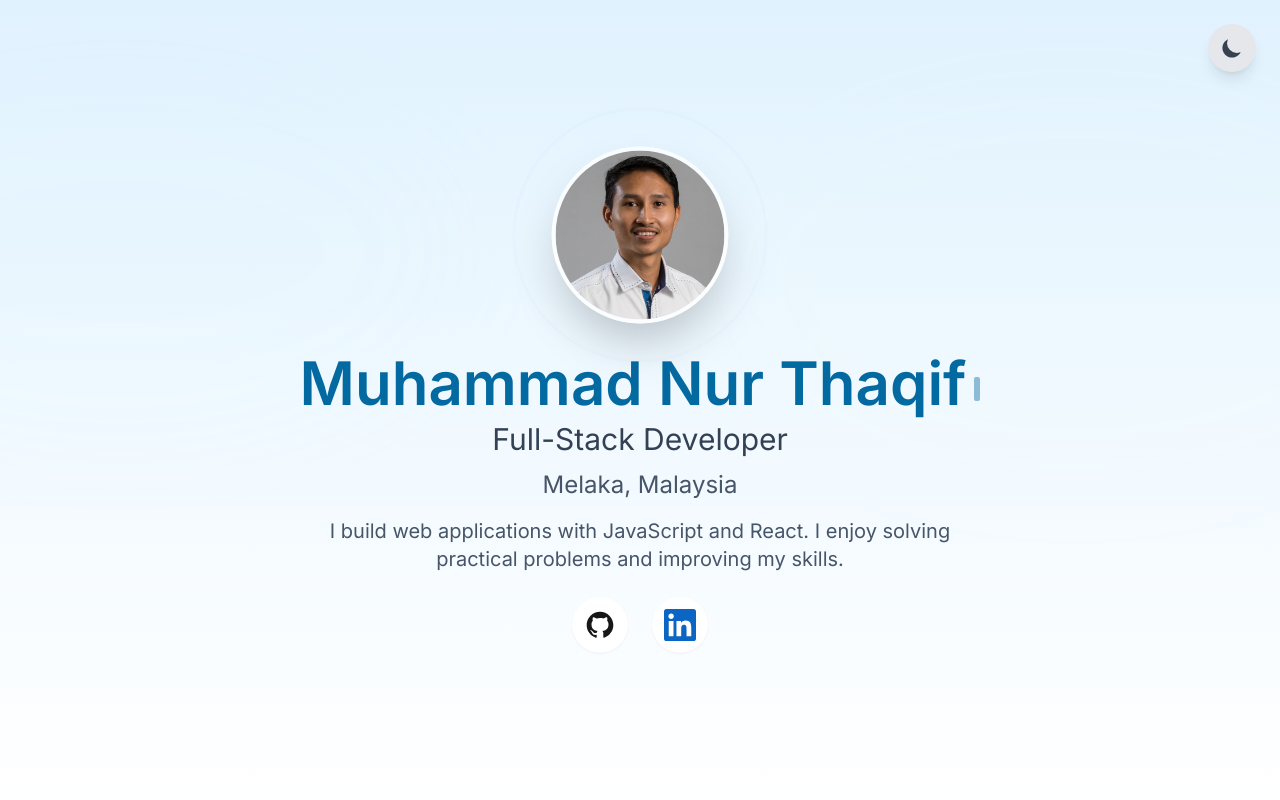
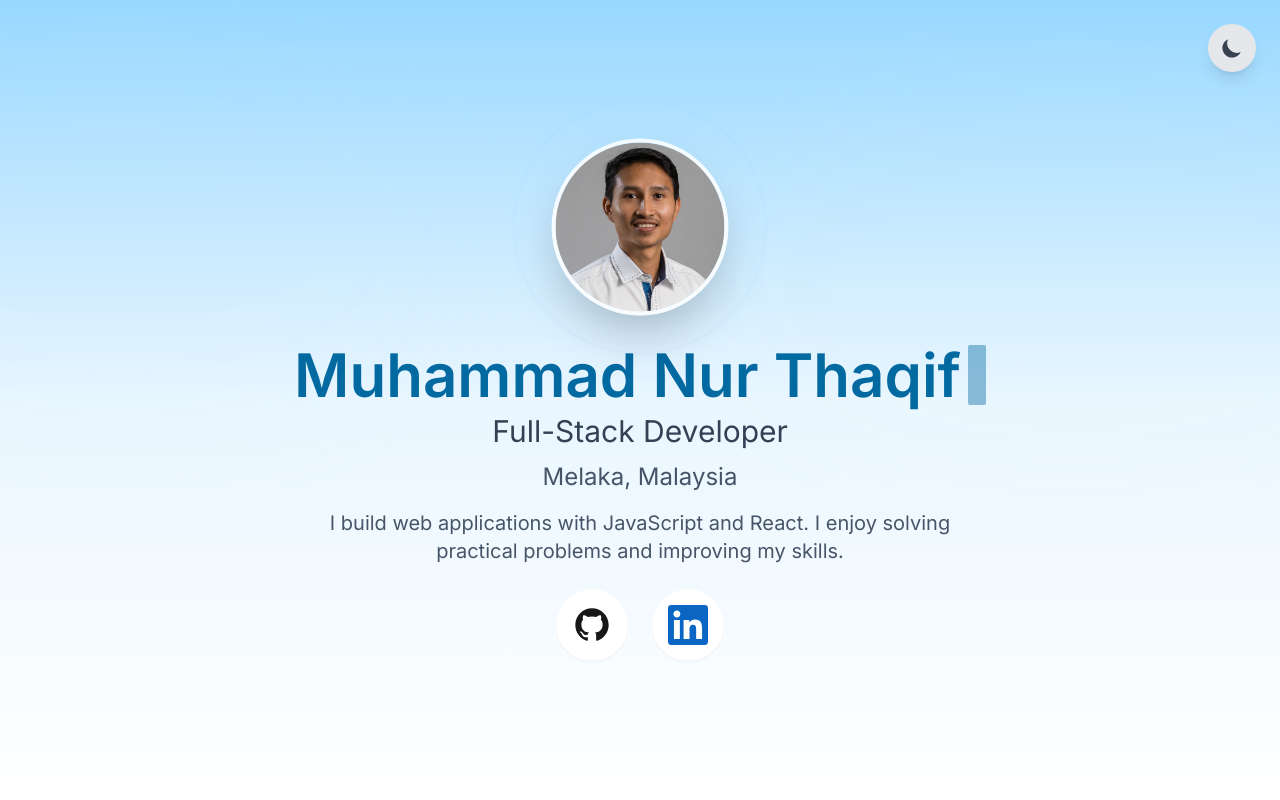
Before and after one commit to mnthaqif/mnthaqif.github.io, a React (Vite) app: page / in a window 1280 px wide. Shown: the top 800 px of the page. Built offline with nearby package versions, Linux system fonts and the light colour scheme.

Commit message:
Refactor Hero and Typing components for clarity and style
Updated the Typing component to adjust the caret size and modified comments for clarity. Enhanced the Hero component's styling and structure, including gradient backgrounds and social icons.

```diff
--- a/src/components/sections/Hero.jsx
+++ b/src/components/sections/Hero.jsx
@@ -3,7 +3,7 @@ import { motion } from 'framer-motion';
 import { resumeData } from '../../data/resumeData';
 import avatar from '../../assets/thaqif.jpg';
 
-/** Typing with blinking caret (motion-based) */
+/** Typing with blinking caret sized to the name */
 function Typing({ text, speed = 80, className = '' }) {
   const [display, setDisplay] = useState('');
   useEffect(() => {
@@ -18,14 +18,21 @@ function Typing({ text, speed = 80, className = '' }) {
   }, [text, speed]);
 
   return (
-    <span className={className}>
-      {display}
+    <span className={className} style={{ display: 'inline-flex', alignItems: 'center', gap: '0.45rem' }}>
+      <span>{display}</span>
       <motion.span
         aria-hidden="true"
-        className="inline-block ml-2 w-1.5 h-6 align-middle rounded-sm"
+        // caret sized to the font by using em-based sizing so it matches the name
+        style={{
+          display: 'inline-block',
+          width: '0.45ch',
+          height: '1em',
+          borderRadius: '2px',
+          backgroundColor: 'currentColor',
+          verticalAlign: 'middle',
+        }}
         animate={{ opacity: [1, 0, 1] }}
         transition={{ duration: 0.9, repeat: Infinity, ease: 'linear' }}
-        style={{ backgroundColor: 'currentColor' }}
       />
     </span>
   );
@@ -38,7 +45,7 @@ const containerVariants = {
 
 const itemVariant = {
   hidden: { opacity: 0, y: 8 },
-  visible: { opacity: 1, y: 0, transition: { duration: 0.45, ease: 'easeOut' } },
+  visible: (delay = 0) => ({ opacity: 1, y: 0, transition: { duration: 0.5, ease: 'easeOut', delay } }),
 };
 
 const Hero = () => {
@@ -48,14 +55,23 @@ const Hero = () => {
     <section
       aria-label="Hero"
       className="min-h-screen flex items-center justify-center relative transition-colors duration-300"
-      style={{ height: '100vh' }}
+      style={{ height: '100vh' }} // full screen
     >
-      {/* Vertical light-blue gradient in light mode; darker slate gradient in dark mode */}
-      <div className="absolute inset-0 -z-20 transition-colors duration-300
-                      bg-gradient-to-b from-sky-100 via-sky-50 to-white
-                      dark:from-slate-900 dark:via-slate-800 dark:to-slate-800" />
+      {/* vertical light-blue gradient in light mode, darker gentle gradient in dark mode (tailwind dark: variants) */}
+      <div
+        className={
+          'absolute inset-0 -z-20 transition-colors duration-300 ' +
+          'bg-gradient-to-b from-sky-300 via-sky-150 to-white ' +
+          'dark:from-slate-800 dark:via-slate-900 dark:to-slate-850'
+        }
+        // fallback inline style so colors show even if Tailwind custom shades are missing
+        style={{
+          background:
+            'linear-gradient(180deg, rgba(152,216,255,1) 0%, rgba(233,246,255,1) 50%, rgba(255,255,255,1) 100%)',
+        }}
+      />
 
-      {/* subtle blurred background blobs (no centered oval) */}
+      {/* subtle blurred background blobs only, no centered oval */}
       <svg
         className="absolute inset-0 w-full h-full -z-10 pointer-events-none"
         viewBox="0 0 1200 700"
@@ -69,7 +85,6 @@ const Hero = () => {
           </filter>
         </defs>
 
-        {/* left blob - low contrast */}
         <motion.g
           filter="url(#blurSoft)"
           animate={{ x: [0, -16, 0], opacity: [0.18, 0.24, 0.18] }}
@@ -78,7 +93,6 @@ const Hero = () => {
           <ellipse cx="160" cy="220" rx="320" ry="180" fill="#c7eaff" opacity="0.18" />
         </motion.g>
 
-        {/* right blob - low contrast */}
         <motion.g
           filter="url(#blurSoft)"
           animate={{ y: [0, -12, 0], opacity: [0.14, 0.18, 0.14] }}
@@ -90,28 +104,30 @@ const Hero = () => {
 
       <div className="max-w-4xl mx-auto text-center w-full px-4">
         <motion.div variants={containerVariants} initial="hidden" animate="visible" className="mx-auto">
-          {/* Avatar + wave rings */}
+          {/* Avatar with animated wave rings */}
           <div className="relative inline-block mx-auto mb-6">
-            {/* expanding wave / ring 1 */}
+            {/* ring 1 */}
             <motion.span
               aria-hidden="true"
               className="absolute rounded-full"
               style={{
                 inset: 0,
                 borderRadius: '9999px',
-                border: '2px solid rgba(99,102,241,0.14)', // soft blue ring
+                boxSizing: 'border-box',
+                border: '2px solid rgba(59,130,246,0.16)',
               }}
               initial={{ scale: 1, opacity: 0.28 }}
               animate={{ scale: [1, 1.9], opacity: [0.28, 0] }}
               transition={{ duration: 2.8, repeat: Infinity, ease: 'easeOut' }}
             />
-            {/* expanding wave / ring 2 (delayed) */}
+            {/* ring 2 delayed */}
             <motion.span
               aria-hidden="true"
               className="absolute rounded-full"
               style={{
                 inset: 0,
                 borderRadius: '9999px',
+                boxSizing: 'border-box',
                 border: '2px solid rgba(59,130,246,0.10)',
               }}
               initial={{ scale: 1, opacity: 0.18 }}
@@ -119,47 +135,63 @@ const Hero = () => {
               transition={{ duration: 3.6, repeat: Infinity, ease: 'easeOut', delay: 0.6 }}
             />
 
+            {/* High-resolution rendering hints and sizing to reduce blur (replace image with a high-res source if available) */}
             <motion.img
               variants={itemVariant}
+              custom={0}
               src={avatar}
+              srcSet={`${avatar} 1x, ${avatar} 2x`}
+              sizes="(max-width: 768px) 9rem, 11rem"
               alt={personal.name}
-              className="relative z-10 w-36 h-36 md:w-44 md:h-44 rounded-full shadow-2xl border-4 border-white/80 dark:border-slate-700 object-cover"
+              className="relative z-10 w-36 h-36 md:w-44 md:h-44 rounded-full shadow-2xl border-4 border-white/85 dark:border-slate-700 object-cover"
+              style={{ imageRendering: 'auto' }}
+              fetchPriority="high"
+              loading="eager"
               initial={{ opacity: 0, scale: 0.96 }}
-              animate={{ opacity: 1, y: [0, -10, 0], scale: [0.98, 1.06, 0.98] }}
+              animate={{ opacity: 1, y: [0, -12, 0], scale: [0.98, 1.06, 0.98] }}
               transition={{ duration: 5.5, repeat: Infinity, ease: 'easeInOut' }}
               whileHover={{ scale: 1.12, y: -6 }}
             />
           </div>
 
-          {/* Name: blue in light mode, white in dark mode */}
-          <motion.h1 variants={itemVariant} className="text-4xl md:text-5xl lg:text-6xl font-semibold mb-2">
+          {/* Name: blue in light mode, white in dark mode; typing caret sized to match */}
+          <motion.h1 variants={itemVariant} custom={0.1} className="text-4xl md:text-5xl lg:text-6xl font-semibold mb-2">
             <Typing text={personal.name} speed={70} className="text-sky-700 dark:text-white" />
           </motion.h1>
 
-          {/* Larger title, location, about */}
-          <motion.p variants={itemVariant} className="text-2xl md:text-3xl text-slate-700 dark:text-slate-300 mb-3">
+          {/* Full-Stack Developer: fade-in animation */}
+          <motion.p
+            variants={itemVariant}
+            custom={0.2}
+            initial={{ opacity: 0, y: 8 }}
+            animate={{ opacity: 1, y: 0 }}
+            transition={{ duration: 0.7, delay: 0.45 }}
+            className="text-2xl md:text-3xl text-slate-700 dark:text-slate-300 mb-3"
+          >
             {personal.title}
           </motion.p>
 
-          <motion.p variants={itemVariant} className="text-xl md:text-2xl text-slate-600 dark:text-slate-400 mb-4">
+          {/* location - larger */}
+          <motion.p variants={itemVariant} custom={0.25} className="text-xl md:text-2xl text-slate-600 dark:text-slate-400 mb-4">
             {personal.location}
           </motion.p>
 
-          <motion.p variants={itemVariant} className="max-w-2xl mx-auto text-slate-600 dark:text-slate-400 mb-6 text-lg md:text-xl">
+          {/* about - larger */}
+          <motion.p variants={itemVariant} custom={0.3} className="max-w-2xl mx-auto text-slate-600 dark:text-slate-400 mb-6 text-lg md:text-xl">
             I build web applications with JavaScript and React. I enjoy solving practical problems and improving my skills.
           </motion.p>
 
-          {/* Social icons: larger, circular background that adapts to light/dark, icons keep brand colors */}
-          <motion.div variants={itemVariant} className="flex justify-center gap-6 flex-wrap">
+          {/* Social icons: circular backgrounds adapt to light/dark, bigger icons, removed email */}
+          <motion.div variants={itemVariant} custom={0.4} className="flex justify-center gap-6 flex-wrap">
             <motion.a
               href={personal.github}
               target="_blank"
               rel="noopener noreferrer"
-              className="p-3 rounded-full bg-white shadow-sm dark:bg-slate-800 flex items-center justify-center"
+              className="p-3.5 md:p-4 rounded-full bg-white shadow-sm dark:bg-slate-800 flex items-center justify-center"
               aria-label="GitHub"
               whileHover={{ scale: 1.06, y: -3 }}
             >
-              <svg className="w-8 h-8" viewBox="0 0 24 24" fill="#181717" aria-hidden="true">
+              <svg className="w-9 h-9 md:w-10 md:h-10" viewBox="0 0 24 24" fill="#181717" aria-hidden="true">
                 <path fillRule="evenodd" d="M12 2C6.477 2 2 6.477 2 12c0 4.42 2.865 8.17 6.839 9.49.5.092.682-.217.682-.482 0-.237-.008-.866-.013-1.7-2.782.603-3.369-1.34-3.369-1.34-.454-1.156-1.11-1.463-1.11-1.463-.908-.62.069-.608.069-.608 1.003.07 1.531 1.03 1.531 1.03.892 1.529 2.341 1.087 2.91.831.092-.646.35-1.086.636-1.336-2.22-.253-4.555-1.11-4.555-4.943 0-1.091.39-1.984 1.029-2.683-.103-.253-.446-1.27.098-2.647 0 0 .84-.269 2.75 1.025A9.578 9.578 0 0112 6.836c.85.004 1.705.114 2.504.336 1.909-1.294 2.747-1.025 2.747-1.025.546 1.377.203 2.394.1 2.647.64.699 1.028 1.592 1.028 2.683 0 3.842-2.339 4.687-4.566 4.935.359.309.678.919.678 1.852 0 1.336-.012 2.415-.012 2.743 0 .267.18.578.688.48C19.138 20.167 22 16.418 22 12c0-5.523-4.477-10-10-10z" clipRule="evenodd" />
               </svg>
             </motion.a>
@@ -168,11 +200,11 @@ const Hero = () => {
               href={personal.linkedin}
               target="_blank"
               rel="noopener noreferrer"
-              className="p-3 rounded-full bg-white shadow-sm dark:bg-slate-800 flex items-center justify-center"
+              className="p-3.5 md:p-4 rounded-full bg-white shadow-sm dark:bg-slate-800 flex items-center justify-center"
               aria-label="LinkedIn"
               whileHover={{ scale: 1.06, y: -3 }}
             >
-              <svg className="w-8 h-8" viewBox="0 0 24 24" fill="#0A66C2" aria-hidden="true">
+              <svg className="w-9 h-9 md:w-10 md:h-10" viewBox="0 0 24 24" fill="#0A66C2" aria-hidden="true">
                 <path d="M20.447 20.452h-3.554v-5.569c0-1.328-.027-3.037-1.852-3.037-1.853 0-2.136 1.445-2.136 2.939v5.667H9.351V9h3.414v1.561h.046c.477-.9 1.637-1.85 3.37-1.85 3.601 0 4.267 2.37 4.267 5.455v6.286zM5.337 7.433c-1.144 0-2.063-.926-2.063-2.065 0-1.138.92-2.063 2.063-2.063 1.14 0 2.064.925 2.064 2.063 0 1.139-.925 2.065-2.064 2.065zm1.782 13.019H3.555V9h3.564v11.452zM22.225 0H1.771C.792 0 0 .774 0 1.729v20.542C0 23.227.792 24 1.771 24h20.451C23.2 24 24 23.227 24 22.271V1.729C24 .774 23.2 0 22.222 0h.003z"/>
               </svg>
             </motion.a>
```
